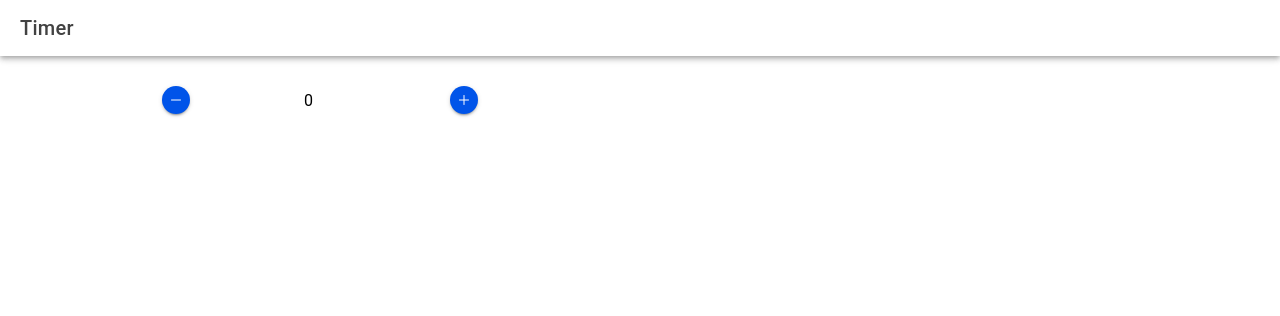
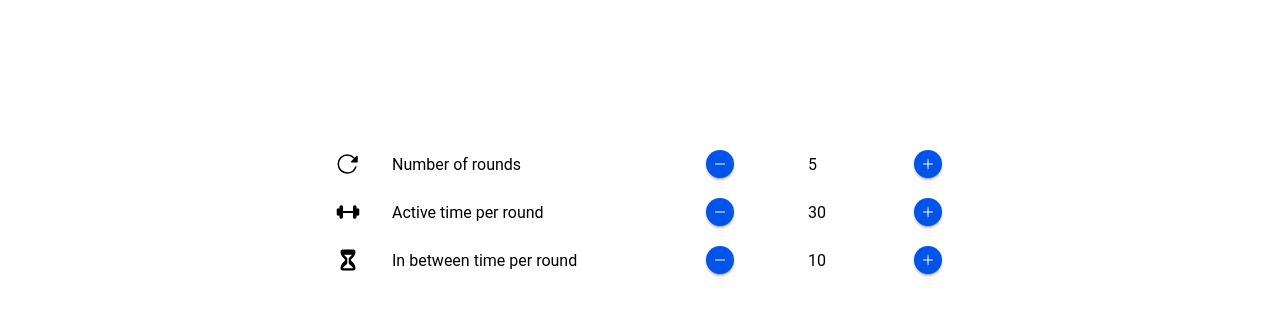
Before and after one commit to jjsalinas/timer-app, a React (Vite) app: page / in a window 1280 px wide. Before the commit this address led to /home. Shown: the top 316 px of the page. Built offline with nearby package versions, Linux system fonts and the light colour scheme.

Commit message:
Config page added, initial list of config item added

```diff
--- a/src/App.tsx
+++ b/src/App.tsx
@@ -1,23 +1,23 @@
-import { Redirect, Route } from 'react-router-dom';
-import { IonApp, IonRouterOutlet, setupIonicReact } from '@ionic/react';
-import { IonReactRouter } from '@ionic/react-router';
-import Home from './pages/Home';
+import { Redirect, Route } from "react-router-dom";
+import { IonApp, IonRouterOutlet, setupIonicReact } from "@ionic/react";
+import { IonReactRouter } from "@ionic/react-router";
+import Home from "./pages/Home";
 
 /* Core CSS required for Ionic components to work properly */
-import '@ionic/react/css/core.css';
+import "@ionic/react/css/core.css";
 
 /* Basic CSS for apps built with Ionic */
-import '@ionic/react/css/normalize.css';
-import '@ionic/react/css/structure.css';
-import '@ionic/react/css/typography.css';
+import "@ionic/react/css/normalize.css";
+import "@ionic/react/css/structure.css";
+import "@ionic/react/css/typography.css";
 
 /* Optional CSS utils that can be commented out */
-import '@ionic/react/css/padding.css';
-import '@ionic/react/css/float-elements.css';
-import '@ionic/react/css/text-alignment.css';
-import '@ionic/react/css/text-transformation.css';
-import '@ionic/react/css/flex-utils.css';
-import '@ionic/react/css/display.css';
+import "@ionic/react/css/padding.css";
+import "@ionic/react/css/float-elements.css";
+import "@ionic/react/css/text-alignment.css";
+import "@ionic/react/css/text-transformation.css";
+import "@ionic/react/css/flex-utils.css";
+import "@ionic/react/css/display.css";
 
 /**
  * Ionic Dark Mode
@@ -28,10 +28,11 @@ import '@ionic/react/css/display.css';
 
 /* import '@ionic/react/css/palettes/dark.always.css'; */
 /* import '@ionic/react/css/palettes/dark.class.css'; */
-import '@ionic/react/css/palettes/dark.system.css';
+import "@ionic/react/css/palettes/dark.system.css";
 
 /* Theme variables */
-import './theme/variables.css';
+import "./theme/variables.css";
+import ConfigPage from "./pages/config-page";
 
 setupIonicReact();
 
@@ -43,7 +44,8 @@ const App: React.FC = () => (
           <Home />
         </Route>
         <Route exact path="/">
-          <Redirect to="/home" />
+          {/* <Redirect to="/home" /> */}
+          <ConfigPage />
         </Route>
       </IonRouterOutlet>
     </IonReactRouter>
--- /dev/null
+++ b/src/components/countdown/component.tsx
@@ -0,0 +1,13 @@
+import { useState } from "react";
+import { CountdownProps } from "./props";
+
+const Countdown: React.FC<CountdownProps> = ({
+  type,
+  seconds,
+}: CountdownProps) => {
+  const [tickingSecond, setTickingSecond] = useState<Number>(seconds);
+
+  return <></>;
+};
+
+export default Countdown;
--- /dev/null
+++ b/src/components/countdown/props.ts
@@ -0,0 +1,6 @@
+import { CountdownKind } from "./types";
+
+export interface CountdownProps {
+  type: CountdownKind;
+  seconds: Number;
+}
--- /dev/null
+++ b/src/components/countdown/types.ts
@@ -0,0 +1,5 @@
+export enum CountdownKind {
+  "starting",
+  "countdown",
+  "intermission",
+}
--- a/src/components/number-setter/styles.css
+++ b/src/components/number-setter/styles.css
@@ -3,8 +3,7 @@
     flex-direction: row;
     justify-content: space-between;
     align-items: center;
-    width: 20rem;
-    transform: translateX(50%) translateY(50%);
+    width: 15rem;
 }
 
 ion-input.custom {
--- /dev/null
+++ b/src/models.ts
@@ -0,0 +1,8 @@
+import { IonIcon } from "@ionic/react";
+
+export interface ConfigItem {
+  icon: string;
+  description?: string;
+  initialValue: number;
+  valueUpdater: (newValue: number) => void;
+}
--- /dev/null
+++ b/src/pages/config-page.css
@@ -0,0 +1,9 @@
+.content-wrapper-center {
+    width: 50%;
+    height: 50%;
+    /* display: flex;
+    justify-content: center;
+    align-content: center;
+    align-items: center; */
+    transform: translateX(50%) translateY(33%);
+}
--- /dev/null
+++ b/src/pages/config-page.tsx
@@ -0,0 +1,80 @@
+import { useState } from "react";
+import { barbell, hourglass, reload } from "ionicons/icons";
+import { ConfigItem } from "../models";
+import {
+  IonPage,
+  IonContent,
+  IonList,
+  IonItem,
+  IonIcon,
+  IonLabel,
+} from "@ionic/react";
+import NumberSetter from "../components/number-setter/component";
+import "./config-page.css";
+
+const ConfigPage: React.FC = () => {
+  /*
+    | Icon-description ------ numberSetter(configItemValue, configItemValueUpdater()) |
+    (...)
+
+    [Start button]
+
+    TODO: List of items in a separate component,
+      this page should handle just rendering that list of items component, and the switch to the countdown
+  */
+  const [roundsValue, setRoundsValue] = useState<number>(5);
+  const [activityValue, setActivityValue] = useState<number>(30);
+  const [waitValue, setWaitValue] = useState<number>(10);
+
+  const rounds: ConfigItem = {
+    icon: reload,
+    description: "Number of rounds",
+    initialValue: roundsValue,
+    valueUpdater: setRoundsValue,
+  };
+
+  const activities: ConfigItem = {
+    icon: barbell,
+    description: "Active time per round",
+    initialValue: activityValue,
+    valueUpdater: setActivityValue,
+  };
+
+  const inBetweens: ConfigItem = {
+    icon: hourglass,
+    description: "In between time per round",
+    initialValue: waitValue,
+    valueUpdater: setWaitValue,
+  };
+
+  const parseItem = (item: ConfigItem) => {
+    return (
+      <>
+        <IonItem>
+          <IonIcon icon={item.icon} color="white" slot="start" />
+          {item.description && <IonLabel>{item.description}</IonLabel>}
+          <NumberSetter
+            initValue={item.initialValue}
+            updateValue={item.valueUpdater}
+          />
+        </IonItem>
+      </>
+    );
+  };
+
+  return (
+    <IonPage>
+      <div className="content-wrapper-center">
+        <IonContent>
+          <IonList lines="none">
+            {parseItem(rounds)}
+            {parseItem(activities)}
+            {parseItem(inBetweens)}
+          </IonList>
+        </IonContent>
+      </div>
+    </IonPage>
+  );
+};
+
+export default ConfigPage;
```
Also changed, not shown: src/components/countdown/styles.css (added).
